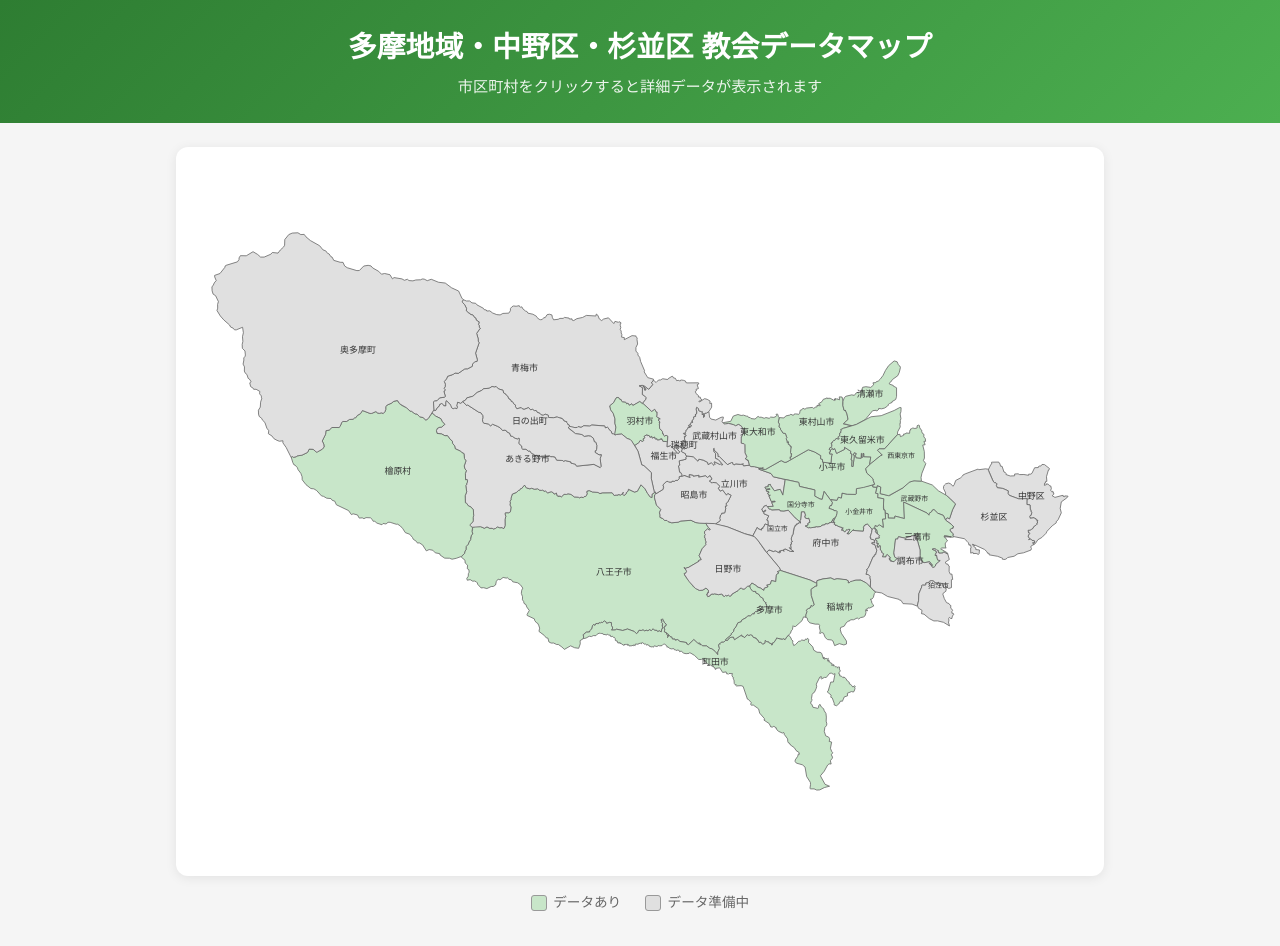
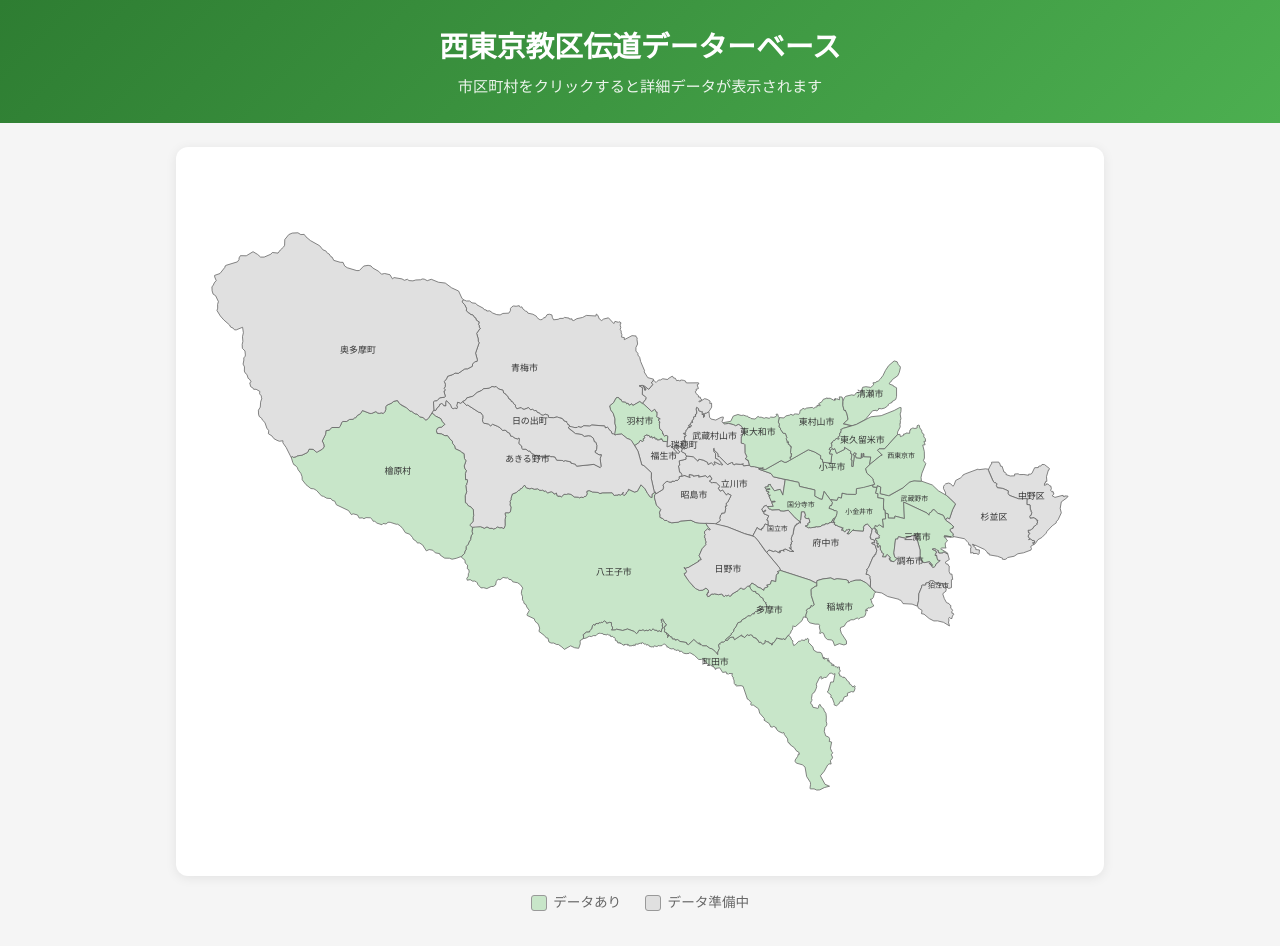
Before and after one commit to yuuduru/HP, a plain HTML site: page index.html in a window 1280 px wide. Drawn offline with Linux system fonts and the light colour scheme.

Commit message:
HP名称を「西東京教区伝道データーベース」に変更
Co-Authored-By: Claude Opus 4.6 <noreply@anthropic.com>

```diff
--- a/index.html
+++ b/index.html
@@ -3,12 +3,12 @@
 <head>
   <meta charset="UTF-8">
   <meta name="viewport" content="width=device-width, initial-scale=1.0">
-  <title>多摩地域・中野区・杉並区 教会データマップ</title>
+  <title>西東京教区伝道データーベース</title>
   <link rel="stylesheet" href="css/style.css">
 </head>
 <body>
   <header>
-    <h1>多摩地域・中野区・杉並区 教会データマップ</h1>
+    <h1>西東京教区伝道データーベース</h1>
     <p class="subtitle">市区町村をクリックすると詳細データが表示されます</p>
   </header>
 
```
